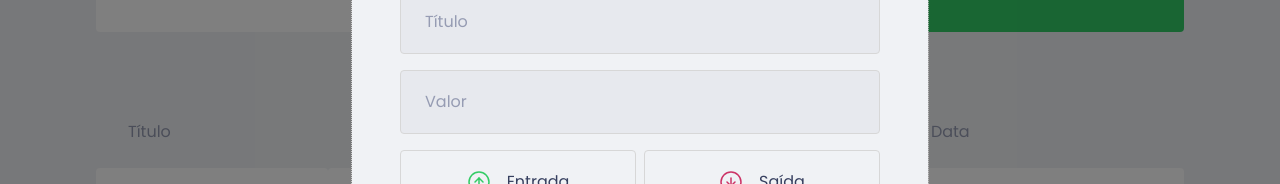
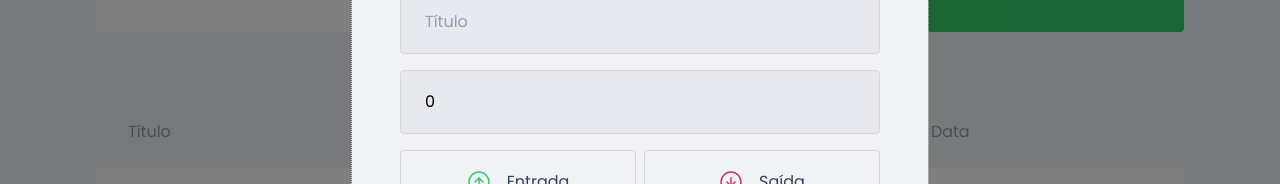
Before and after one commit to JFMacedo/dtmoney, a React (Create React App) app: page / in a window 1280 px wide. Both pictures are taken after a click on the button "Nova transação". Shown: the part 248-432 px from the top of the page. Built offline with nearby package versions, Linux system fonts and the light colour scheme; no server answers; what miragejs would draw is missing.

Commit message:
added function to handle form submit

```diff
--- a/src/components/NewTransactoinModal/index.tsx
+++ b/src/components/NewTransactoinModal/index.tsx
@@ -1,4 +1,4 @@
-import { useState } from 'react';
+import { FormEvent, useState } from 'react';
 
 import Modal from 'react-modal';
 
@@ -16,7 +16,20 @@
 Modal.setAppElement('#root');
 
 export function NewTransactionModal({ isOpen, onRequestClose }: NewTransactoinModalProps) {
+  const [title, setTitle] = useState('');
+  const [value, setValue] = useState(0);
+  const [category, setCategory] = useState('');
   const [type, setType] = useState('');
+
+  function handleCreateNewTransaction(event: FormEvent) {
+    event.preventDefault();
+    console.log({
+      title,
+      value,
+      category,
+      type
+    });
+  }
 
   return (
     <Modal
@@ -33,12 +46,22 @@
           <img src={ closeImg } alt="Fechar modal"/>
         </button>
 
-        <Container>
+        <Container onSubmit={ handleCreateNewTransaction }>
           <h2>Cadastrar transação</h2>
 
-          <input type="text" placeholder="Título" />
+          <input
+            type="text"
+            placeholder="Título"
+            value={ title }
+            onChange={ event => setTitle(event.target.value) }
+          />
 
-          <input type="number" placeholder="Valor" />
+          <input
+            type="number"
+            placeholder="Valor"
+            value={ value }
+            onChange={ event => setValue(Number(event.target.value)) }
+          />
 
           <TransactionTypeContainer>
             <TypeButton
@@ -62,7 +85,12 @@
             </TypeButton>
           </TransactionTypeContainer>
 
-          <input type="text" placeholder="Categoria" />
+          <input
+            type="text"
+            placeholder="Categoria"
+            value={ category }
+            onChange={ event => setCategory(event.target.value) }
+          />
 
           <button
             type="submit"
```
